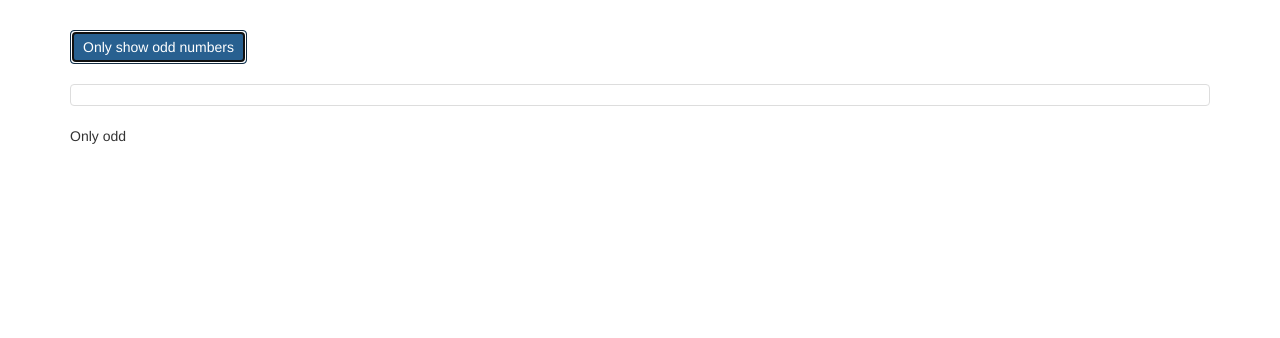
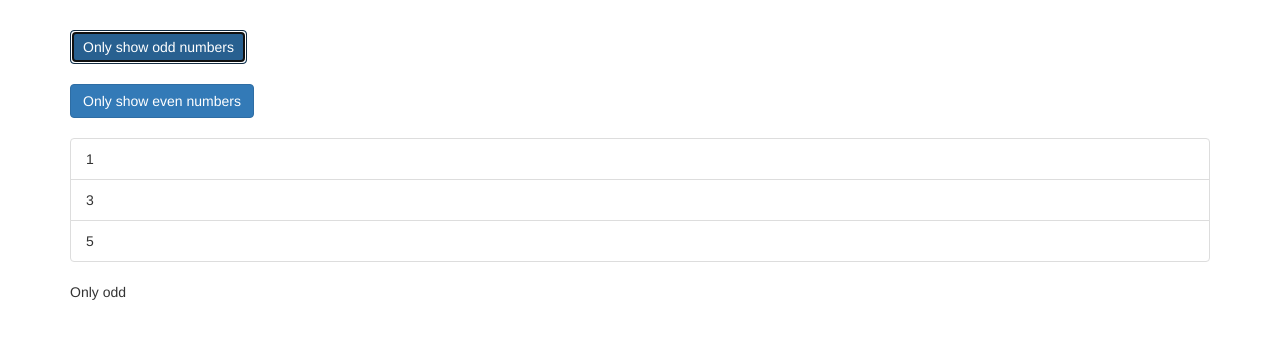
Before and after one commit to aniketgaikwad9797/angular-directives, an Angular app: page / in a window 1280 px wide. Both pictures are taken after a click on the button "Only show odd numbers". Shown: the top 338 px of the page. Built offline with nearby package versions, Linux system fonts and the light colour scheme.

Commit message:
using ngFor & ngIf for displaying either even or odd nos

```diff
--- a/src/app/app.component.html
+++ b/src/app/app.component.html
@@ -3,11 +3,26 @@
     <div class="col-xs-12">
       <button
         class="btn btn-primary"
-        (click)="onlyOdd = !onlyOdd">Only show odd numbers</button>
-      <br><br>
-      <ul class="list-group">
-        <li
-          class="list-group-item">
+        (click)="onlyOdd = !onlyOdd; onlyEven = false"
+      >
+        Only show odd numbers
+      </button>
+      <br /><br />
+      <button
+        class="btn btn-primary"
+        (click)="onlyEven = !onlyEven; onlyOdd = false"
+      >
+        Only show even numbers
+      </button>
+      <br /><br />
+      <ul class="list-group" *ngIf="onlyOdd">
+        <li class="list-group-item" *ngFor="let number of oddNumbers">
+          {{ number }}
+        </li>
+      </ul>
+      <ul class="list-group" *ngIf="onlyEven">
+        <li class="list-group-item" *ngFor="let number of evenNumbers">
+          {{ number }}
         </li>
       </ul>
       <ng-template [ngIf]="onlyOdd">
--- a/src/app/app.component.ts
+++ b/src/app/app.component.ts
@@ -3,9 +3,12 @@ import { Component } from '@angular/core';
 @Component({
   selector: 'app-root',
   templateUrl: './app.component.html',
-  styleUrls: ['./app.component.css']
+  styleUrls: ['./app.component.css'],
 })
 export class AppComponent {
   numbers = [1, 2, 3, 4, 5];
   onlyOdd = false;
+  onlyEven = false;
+  oddNumbers = [1, 3, 5];
+  evenNumbers = [2, 4];
 }
```
